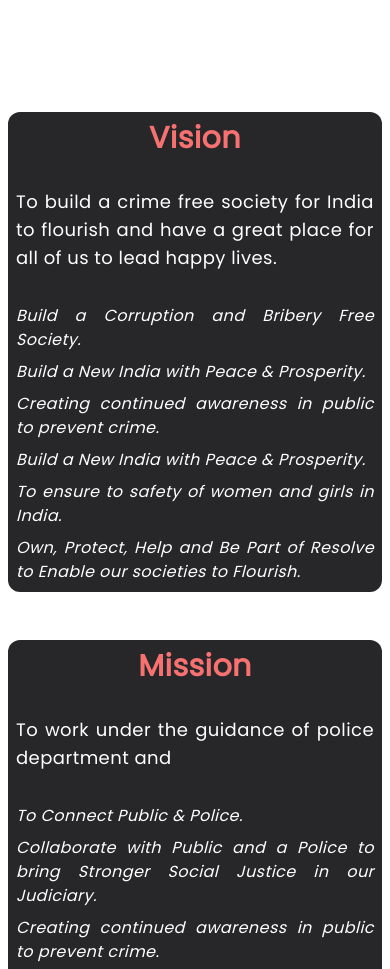
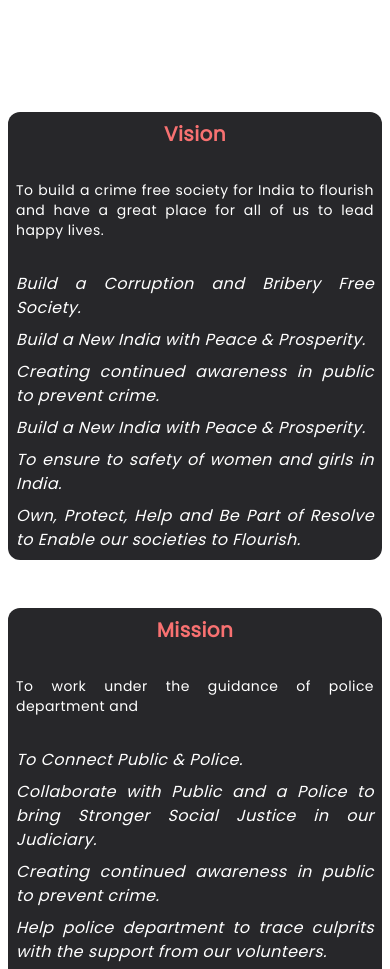
Before and after one commit to aquasaurus/police-public-connect, a Nuxt app: page / in a window 390 px wide. Shown: the part 1680-2649 px from the top of the page. Built offline with nearby package versions, Linux system fonts and the light colour scheme.

Commit message:
font size

```diff
--- a/components/Main/Home.vue
+++ b/components/Main/Home.vue
@@ -79,8 +79,8 @@
             <div
                 class="bg-zinc-800 rounded-xl text-center lg:text-right p-2 lg:p-8 flex flex-col space-y-8 transition duration-500 ease-in-out transform hover:-translate-y-1 lg:hover:scale-110"
             >
-                <span class="text-3xl text-red-400 font-semibold">Vision</span>
-                <span class="text-justify"
+                <span class="text-xl lg:text-3xl text-red-400 font-semibold">Vision</span>
+                <span class="text-sm lg:text-base text-justify"
                     >To build a crime free society for India to flourish and
                     have a great place for all of us to lead happy lives.</span
                 >
@@ -106,8 +106,8 @@
             <div
                 class="bg-zinc-800 rounded-xl text-center lg:text-left p-2 lg:p-8 flex flex-col space-y-8 transition duration-500 ease-in-out transform hover:-translate-y-1 lg:hover:scale-110"
             >
-                <span class="text-3xl text-red-400 font-semibold">Mission</span>
-                <span class="text-justify">
+                <span class="text-xl lg:text-3xl text-red-400 font-semibold">Mission</span>
+                <span class="text-sm lg:text-base text-justify">
                     To work under the guidance of police department and
                 </span>
                 <ul
```
